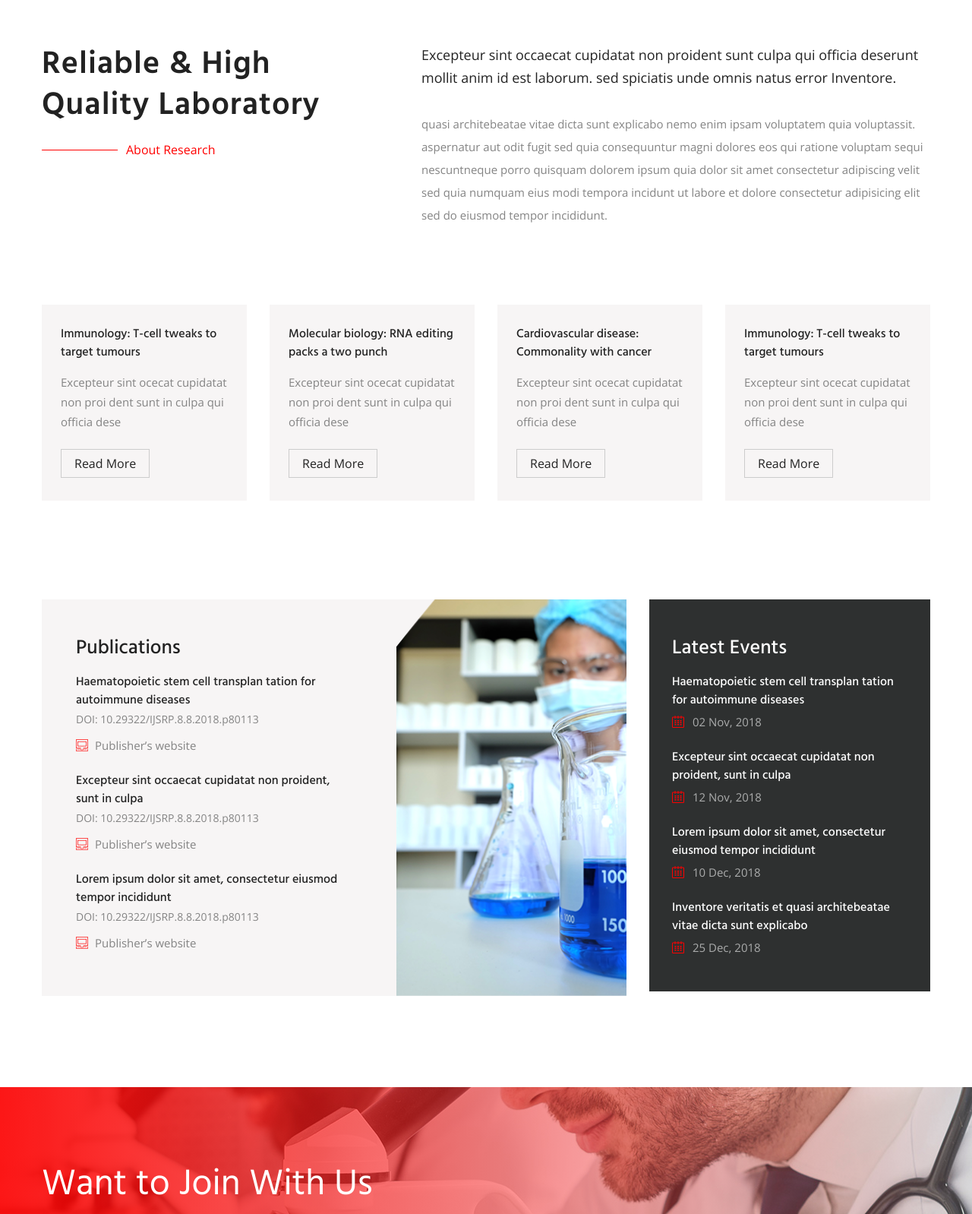
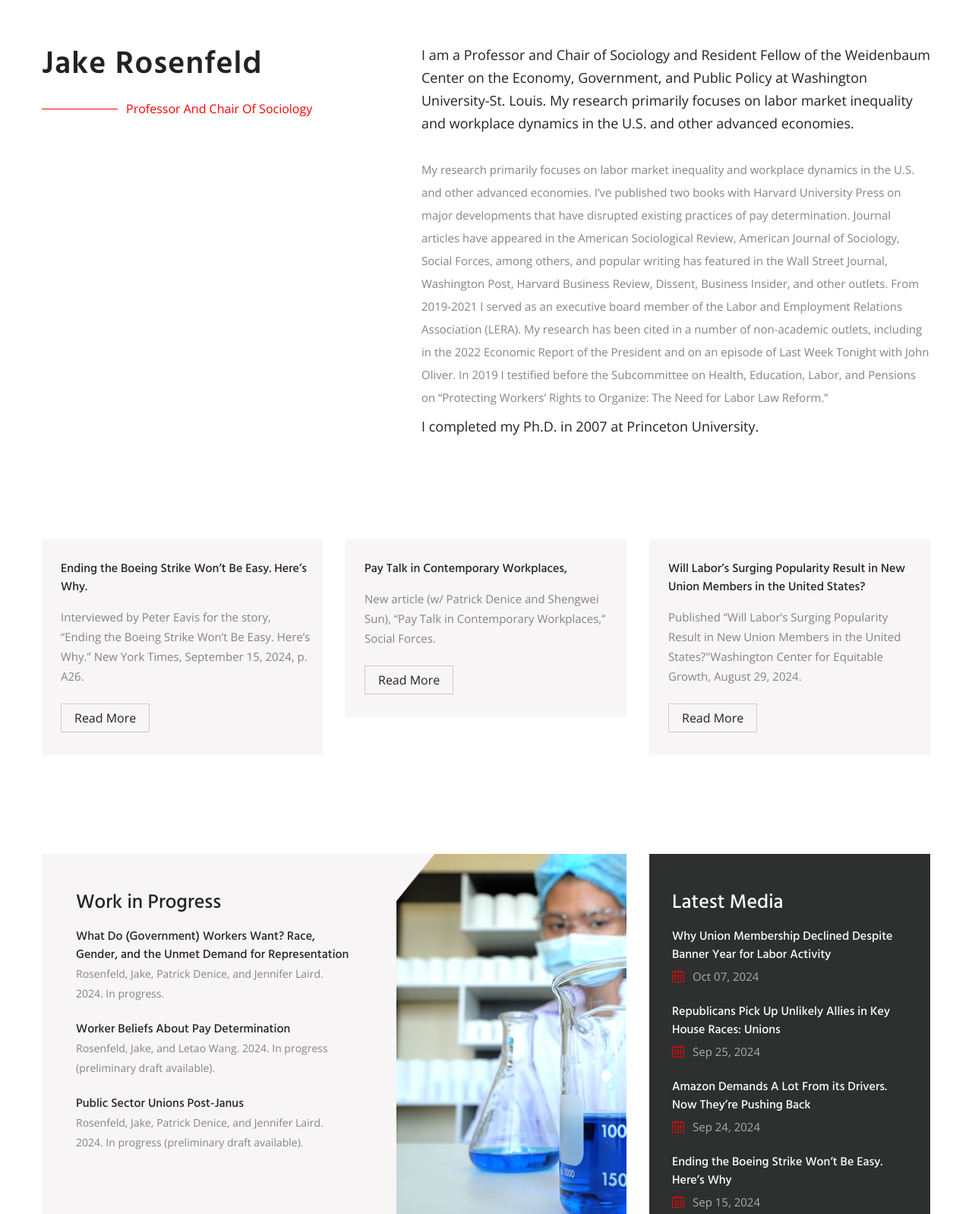
Before and after one commit to NEXT-INFO-TECHS/W-Researcher-2, a plain HTML site: page index.html in a window 1280 px wide. Shown: the part 920-2518 px from the top of the page at 76% size. Drawn offline with nearby package versions, Linux system fonts and the light colour scheme; some packages are replaced by stand-ins of ours; a script that the page names is missing; a web font is replaced by a local one.

Commit message:
21/11/2024

```diff
--- a/index.html
+++ b/index.html
@@ -6,7 +6,7 @@
     <meta http-equiv="X-UA-Compatible" content="IE=edge">
     <meta name="viewport" content="width=device-width, initial-scale=1.0">
 
-<title>Aculia</title>
+    <title>Jake Rosenfeld</title>
 
     <!-- Stylesheets -->
     <link href="css/style.css" rel="stylesheet">
@@ -52,7 +52,8 @@
                     <nav class="main-menu navbar-expand-lg">
                         <div class="navbar-header">
                             <!-- Toggle Button -->
-                                <button type="button" class="navbar-toggle" data-toggle="collapse" data-target=".navbar-collapse">
+                            <button type="button" class="navbar-toggle" data-toggle="collapse"
+                                    data-target=".navbar-collapse">
                                 <span class="icon-bar"></span>
                                 <span class="icon-bar"></span>
                                 <span class="icon-bar"></span>
@@ -88,7 +89,8 @@
                         <nav class="main-menu navbar-expand-lg">
                             <div class="navbar-header">
                                 <!-- Toggle Button -->
-                                    <button type="button" class="navbar-toggle" data-toggle="collapse" data-target=".navbar-collapse">
+                                <button type="button" class="navbar-toggle" data-toggle="collapse"
+                                        data-target=".navbar-collapse">
                                     <span class="icon-bar"></span>
                                     <span class="icon-bar"></span>
                                     <span class="icon-bar"></span>
@@ -122,18 +124,7 @@
         <div class="slide" style="background-image:url(images/main-slider/4.jpg)">
             <div class="container">
                 <div class="content-box">
-                        <h1>Reliable & High Quality<br />Laboratory</h1>
-                        <div class="slider-btn">
-                            <a href="#" class="theme-btn slide-btn-one">Our Services</a>
-                        </div>
-                    </div>
-                </div>
-            </div>
-
-            <div class="slide" style="background-image:url(images/main-slider/5.jpg)">
-                <div class="container">
-                    <div class="content-box">
-                        <h1>Reliable & High Quality<br />Laboratory</h1>
+                    <h1>Jake Rosenfeld<br/>Professor and Chair of Sociology</h1>
                     <div class="slider-btn">
                         <a href="#" class="theme-btn slide-btn-one">Our Services</a>
                     </div>
@@ -144,7 +135,7 @@
         <div class="slide" style="background-image:url(images/main-slider/1.jpg)">
             <div class="container">
                 <div class="content-box">
-                        <h1>Reliable & High Quality<br />Laboratory</h1>
+                    <h1>Resident Fellow of the<br/>Weidenbaum Center on the Economy</h1>
                     <div class="slider-btn">
                         <a href="#" class="theme-btn slide-btn-one">Our Services</a>
                     </div>
@@ -163,14 +154,32 @@
         <div class="row">
             <div class="col-lg-5 col-md-12 col-sm-12 title-column">
                 <div class="title-box">
-                        <div class="sec-title">Reliable & High Quality Laboratory</div>
-                        <div class="title-text">About Research</div>
+                    <div class="sec-title">Jake Rosenfeld</div>
+                    <div class="title-text">Professor and Chair of Sociology</div>
                 </div>
             </div>
             <div class="col-lg-7 col-md-12 col-sm-12 content-column">
                 <div class="content-box">
-                        <div class="top-text">Excepteur sint occaecat cupidatat non proident sunt culpa qui officia deserunt mollit anim id est laborum. sed  spiciatis unde omnis natus error Inventore.</div>
-                        <div class="text">quasi architebeatae vitae dicta sunt explicabo nemo enim ipsam voluptatem quia voluptassit. aspernatur aut odit fugit sed quia consequuntur magni dolores eos qui ratione voluptam sequi nescuntneque porro quisquam  dolorem ipsum quia dolor sit amet consectetur adipiscing velit sed quia numquam eius modi tempora incidunt ut labore et dolore consectetur adipisicing elit sed do eiusmod tempor incididunt.</div>
+                    <div class="top-text">I am a Professor and Chair of Sociology and Resident Fellow of the Weidenbaum
+                        Center on the Economy, Government, and Public Policy at Washington University-St. Louis. My
+                        research primarily focuses on labor market inequality and workplace dynamics in the U.S. and
+                        other advanced economies.
+                    </div>
+                    <div class="text">My research primarily focuses on labor market inequality and workplace dynamics in
+                        the U.S. and other advanced economies. I’ve published two books with Harvard University Press on
+                        major developments that have disrupted existing practices of pay determination. Journal articles
+                        have appeared in the American Sociological Review, American Journal of Sociology, Social Forces,
+                        among others, and popular writing has featured in the Wall Street Journal, Washington Post,
+                        Harvard Business Review, Dissent, Business Insider, and other outlets. From 2019-2021 I served
+                        as an executive board member of the Labor and Employment Relations Association (LERA). My
+                        research has been cited in a number of non-academic outlets, including in the 2022 Economic
+                        Report of the President and on an episode of Last Week Tonight with John Oliver. In 2019 I
+                        testified before the Subcommittee on Health, Education, Labor, and Pensions on “Protecting
+                        Workers’ Rights to Organize: The Need for Labor Law Reform.”
+                    </div>
+                    <div class="top-text mt-2">
+                        I completed my Ph.D. in 2007 at Princeton University.
+                    </div>
                 </div>
             </div>
         </div>
@@ -183,38 +192,32 @@
 <section class="service-style-two">
     <div class="container">
         <div class="row">
-                <div class="col-lg-3 col-md-6 col-sm-12 service-column">
+            <div class="col-lg-4 col-md-6 col-sm-12 service-column">
                 <div class="single-service-content">
                     <div class="lower-content">
-                            <h5><a href="#">Immunology: T-cell tweaks to target tumours</a></h5>
-                            <div class="text">Excepteur sint ocecat cupidatat non proi dent sunt in culpa qui officia dese</div>
+                        <h5><a href="#">Ending the Boeing Strike Won’t Be Easy. Here’s Why.</a></h5>
+                        <div class="text">Interviewed by Peter Eavis for the story, “Ending the Boeing Strike Won’t Be Easy. Here’s Why.” New York Times, September 15, 2024, p. A26.
+                        </div>
                         <div class="link"><a href="#" class="theme-btn-two">Read More</a></div>
                     </div>
                 </div>
             </div>
-                <div class="col-lg-3 col-md-6 col-sm-12 service-column">
+            <div class="col-lg-4 col-md-6 col-sm-12 service-column">
                 <div class="single-service-content">
                     <div class="lower-content">
-                            <h5><a href="#">Molecular biology: RNA editing packs a two punch</a></h5>
-                            <div class="text">Excepteur sint ocecat cupidatat non proi dent sunt in culpa qui officia dese</div>
+                        <h5><a href="#">Pay Talk in Contemporary Workplaces,</a></h5>
+                        <div class="text">New article (w/ Patrick Denice and Shengwei Sun), “Pay Talk in Contemporary Workplaces,” Social Forces.
+                        </div>
                         <div class="link"><a href="#" class="theme-btn-two">Read More</a></div>
                     </div>
                 </div>
             </div>
-                <div class="col-lg-3 col-md-6 col-sm-12 service-column">
+            <div class="col-lg-4 col-md-6 col-sm-12 service-column">
                 <div class="single-service-content">
                     <div class="lower-content">
-                            <h5><a href="#">Cardiovascular disease: Commonality with cancer</a></h5>
-                            <div class="text">Excepteur sint ocecat cupidatat non proi dent sunt in culpa qui officia dese</div>
-                            <div class="link"><a href="#" class="theme-btn-two">Read More</a></div>
+                        <h5><a href="#">Will Labor’s Surging Popularity Result in New Union Members in the United States?</a></h5>
+                        <div class="text">Published “Will Labor’s Surging Popularity Result in New Union Members in the United States?"Washington Center for Equitable Growth, August 29, 2024.
                         </div>
-                    </div>
-                </div>
-                <div class="col-lg-3 col-md-6 col-sm-12 service-column">
-                    <div class="single-service-content">
-                        <div class="lower-content">
-                            <h5><a href="#">Immunology: T-cell tweaks to target tumours</a></h5>
-                            <div class="text">Excepteur sint ocecat cupidatat non proi dent sunt in culpa qui officia dese</div>
                         <div class="link"><a href="#" class="theme-btn-two">Read More</a></div>
                     </div>
                 </div>
@@ -234,21 +237,18 @@
                     <div class="row">
                         <div class="col-lg-7 col-md-6 col-sm-12">
                             <div class="content-box">
-                                    <div class="event-title">Publications</div>
+                                <div class="event-title">Work in Progress</div>
                                 <div class="single-item">
-                                        <h5><a href="event-details.html">Haematopoietic stem cell transplan tation for autoimmune diseases</a></h5>
-                                        <div class="odi-text">DOI: 10.29322/IJSRP.8.8.2018.p80113</div>
-                                        <div class="text"><i class="flaticon-pc"></i>Publisher’s website</div>
+                                    <h5><a href="#">What Do (Government) Workers Want? Race, Gender, and the Unmet Demand for Representation</a></h5>
+                                    <div class="odi-text">Rosenfeld, Jake, Patrick Denice, and Jennifer Laird. 2024. In progress.</div>
                                 </div>
                                 <div class="single-item">
-                                        <h5><a href="event-details.html">Excepteur sint occaecat cupidatat non proident, sunt in culpa</a></h5>
-                                        <div class="odi-text">DOI: 10.29322/IJSRP.8.8.2018.p80113</div>
-                                        <div class="text"><i class="flaticon-pc"></i>Publisher’s website</div>
+                                    <h5><a href="#">Worker Beliefs About Pay Determination</a></h5>
+                                    <div class="odi-text">Rosenfeld, Jake, and Letao Wang. 2024. In progress (preliminary draft available).</div>
                                 </div>
                                 <div class="single-item">
-                                        <h5><a href="event-details.html">Lorem ipsum dolor sit amet, consectetur eiusmod tempor incididunt</a></h5>
-                                        <div class="odi-text">DOI: 10.29322/IJSRP.8.8.2018.p80113</div>
-                                        <div class="text"><i class="flaticon-pc"></i>Publisher’s website</div>
+                                    <h5><a href="#">Public Sector Unions Post-Janus</a></h5>
+                                    <div class="odi-text">Rosenfeld, Jake, Patrick Denice, and Jennifer Laird. 2024. In progress (preliminary draft available).</div>
                                 </div>
                             </div>
                         </div>
@@ -260,22 +260,22 @@
             </div>
             <div class="col-lg-4 col-md-12 col-sm-12 column">
                 <div class="latest-event">
-                        <div class="event-title">Latest Events</div>
+                    <div class="event-title">Latest Media</div>
                     <div class="single-item">
-                            <h5><a href="event-details.html">Haematopoietic stem cell transplan tation for autoimmune diseases</a></h5>
-                            <div class="text"><i class="flaticon-small-calendar"></i>02 Nov, 2018</div>
+                        <h5><a href="#">Why Union Membership Declined Despite Banner Year for Labor Activity</a></h5>
+                        <div class="text"><i class="flaticon-small-calendar"></i>Oct 07, 2024</div>
                     </div>
                     <div class="single-item">
-                            <h5><a href="event-details.html">Excepteur sint occaecat cupidatat non proident, sunt in culpa</a></h5>
-                            <div class="text"><i class="flaticon-small-calendar"></i>12 Nov, 2018</div>
+                        <h5><a href="#">Republicans Pick Up Unlikely Allies in Key House Races: Unions</a></h5>
+                        <div class="text"><i class="flaticon-small-calendar"></i>Sep 25, 2024</div>
                     </div>
                     <div class="single-item">
-                            <h5><a href="event-details.html">Lorem ipsum dolor sit amet, consectetur eiusmod tempor incididunt</a></h5>
-                            <div class="text"><i class="flaticon-small-calendar"></i>10 Dec, 2018</div>
+                        <h5><a href="#">Amazon Demands A Lot From its Drivers. Now They’re Pushing Back</a></h5>
+                        <div class="text"><i class="flaticon-small-calendar"></i>Sep 24, 2024</div>
                     </div>
                     <div class="single-item">
-                            <h5><a href="event-details.html">Inventore veritatis et quasi architebeatae vitae dicta sunt explicabo</a></h5>
-                            <div class="text"><i class="flaticon-small-calendar"></i>25 Dec, 2018</div>
+                        <h5><a href="#">Ending the Boeing Strike Won’t Be Easy. Here’s Why</a></h5>
+                        <div class="text"><i class="flaticon-small-calendar"></i>Sep 15, 2024</div>
                     </div>
                 </div>
             </div>
@@ -289,9 +289,9 @@
 <section class="cta-section" style="background-image: url(images/background/cta-bg.jpg);">
     <div class="container">
         <div class="content-box">
-                <div class="cta-title">Want to Join With Us</div>
-                <div class="text">Join your hand with us for a better life and beautiful future</div>
-                <div class="link"><a href="#">Contact Us</a></div>
+            <div class="cta-title">Want to Join With Me</div>
+            <div class="text">Join your hand with me for a better life and beautiful future</div>
+            <div class="link"><a href="contact.html">Contact Me</a></div>
         </div>
     </div>
 </section>
@@ -388,42 +388,42 @@
 <section class="news-section gray-bg">
     <div class="container">
         <div class="title-box">
-                <div class="sec-title">Aculia Journal</div>
-                <div class="title-text">Latest News</div>
+            <div class="sec-title">Journal</div>
+            <div class="title-text">Latest Journals</div>
         </div>
         <div class="news-content">
             <div class="three-column-carousel">
                 <div class="single-news-content">
                     <figure class="image-box"><img src="images/resource/news-1.jpg" alt=""></figure>
                     <div class="content-box">
-                            <h5><a href="blog-details.html">Lacinia eget consecte sed convallis.</a></h5>
+                        <h5><a href="#">Pay Talk in Contemporary Workplaces</a></h5>
                         <ul class="info-content">
-                                <li>by <span>admin</span></li>
-                                <li>on 2 Sep, 2018</li>
+                            <li>Denice, Patrick, Jake Rosenfeld, and Shengwei Sun</span></li>
+                            <li>2024. Social Forces, Forthcoming.</li>
                         </ul>
-                            <a href="blog-details.html" class="link"><i class="flaticon-next"></i></a>
+                        <a href="#" class="link"><i class="flaticon-next"></i></a>
                     </div>
                 </div>
                 <div class="single-news-content">
                     <figure class="image-box"><img src="images/resource/news-2.jpg" alt=""></figure>
                     <div class="content-box">
-                            <h5><a href="blog-details.html">Excepteur sint occaecat cupidatat.</a></h5>
+                        <h5><a href="#">Power and Pay Secrecy</a></h5>
                         <ul class="info-content">
-                                <li>by <span>admin</span></li>
-                                <li>on 20 Oct, 2018</li>
+                            <li>Oswalt, Michael, Jake Rosenfeld, and Patrick Denice</span></li>
+                            <li>2023. Indiana Law Journal, 99: 43-125</li>
                         </ul>
-                            <a href="blog-details.html" class="link"><i class="flaticon-next"></i></a>
+                        <a href="#" class="link"><i class="flaticon-next"></i></a>
                     </div>
                 </div>
                 <div class="single-news-content">
                     <figure class="image-box"><img src="images/resource/news-3.jpg" alt=""></figure>
                     <div class="content-box">
-                            <h5><a href="blog-details.html">Lorem ipsum dolor sit amet, consectetur.</a></h5>
+                        <h5><a href="#">Unions and Nonunion Pay in the U.S., 1977-2015</a></h5>
                         <ul class="info-content">
-                                <li>by <span>admin</span></li>
-                                <li>on 25 Nov, 2018</li>
+                            <li>Denice, Patrick, and Jake Rosenfeld</span></li>
+                            <li>2018. Sociological Science, 5: 541-561</li>
                         </ul>
-                            <a href="blog-details.html" class="link"><i class="flaticon-next"></i></a>
+                        <a href="#" class="link"><i class="flaticon-next"></i></a>
                     </div>
                 </div>
             </div>
@@ -440,8 +440,11 @@
             <div class="row">
                 <div class="col-lg-3 col-md-6 col-sm-12 footer-column">
                     <div class="logo-widget footer-widget">
-                            <figure class="footer-logo"><a href="index.html"><img src="images/footer-logo.png" alt=""></a></figure>
-                            <div class="text">Lorem ipsum dolor amet constetur adipisicing elit sed eiusm tempor dunt labore dolore magna aliqua enim ad minim veniam.</div>
+                        <figure class="footer-logo"><a href="index.html"><img src="images/footer-logo.png" alt=""></a>
+                        </figure>
+                        <div class="text">Lorem ipsum dolor amet constetur adipisicing elit sed eiusm tempor dunt labore
+                            dolore magna aliqua enim ad minim veniam.
+                        </div>
                         <ul class="footer-social clearfix">
                             <li><a href="#"><i class="fa fa-facebook"></i></a></li>
                             <li><a href="#"><i class="fa fa-twitter"></i></a></li>
@@ -466,11 +469,13 @@
                     <div class="event-widget footer-widget">
                         <div class="footer-title">Latest Events</div>
                         <div class="single-event">
-                                <div class="link"><a href="event-details.html">Haematopoietic stem cell tation for autoimmune</a></div>
+                            <div class="link"><a href="#">Haematopoietic stem cell tation for
+                                autoimmune</a></div>
                             <div class="text"><i class="flaticon-small-calendar"></i>02 Nov, 2018</div>
                         </div>
                         <div class="single-event">
-                                <div class="link"><a href="event-details.html">Inventore veritatis et quasi vitae dicta architebeatae</a></div>
+                            <div class="link"><a href="#">Inventore veritatis et quasi vitae dicta
+                                architebeatae</a></div>
                             <div class="text"><i class="flaticon-small-calendar"></i>02 Dec, 2018</div>
                         </div>
                     </div>
@@ -504,12 +509,10 @@
 <!-- footer-bottom end -->
 
 
-
 <!--Scroll to top-->
 <button class="scroll-top scroll-to-target" data-target="html">
     <span class="fa fa-angle-up"></span>
 </button>
-
 
 
 <!-- jequery plugins -->
```
Lines whose indentation alone changed are shown as unchanged.
